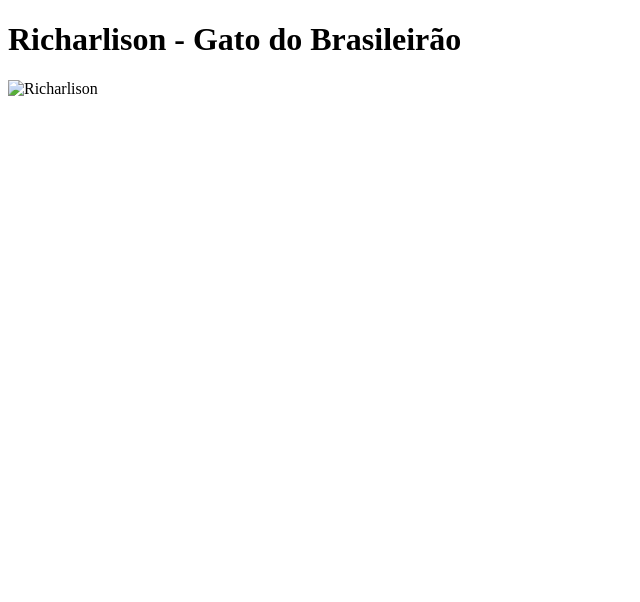
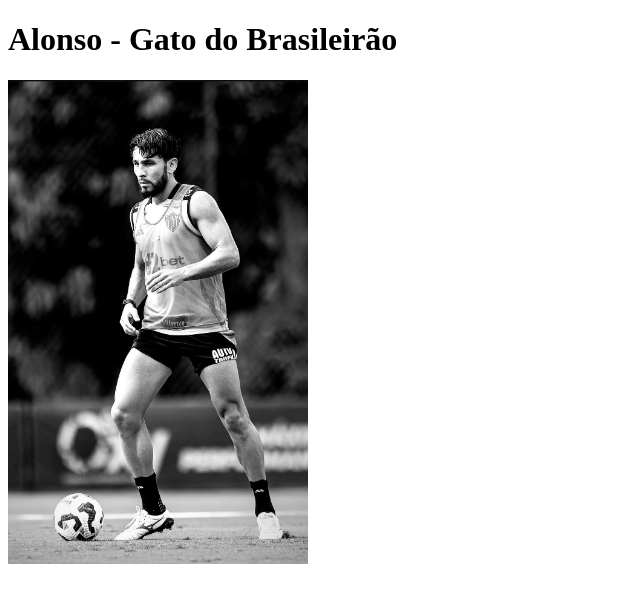
Before and after one commit to gato-brasileirao/Trofeu-Gato-do-Brasileirao, a plain HTML site: page index.html in a window 1280 px wide. Shown: the whole page, without its empty margins (0-640 px from the left). Drawn offline with Linux system fonts and the light colour scheme.

Commit message:
index.html

```diff
--- a/index.html
+++ b/index.html
@@ -5,7 +5,7 @@
     <title>Gato do Brasileirão 2025</title>
 </head>
 <body>
-    <h1>Richarlison - Gato do Brasileirão</h1>
-    <img src="images/richarlison.jpg" alt="Richarlison" width="300">
+    <h1>Alonso - Gato do Brasileirão</h1>
+    <img src="images/alonso.jpg" alt="Alonso" width="300">
 </body>
 </html>
```
